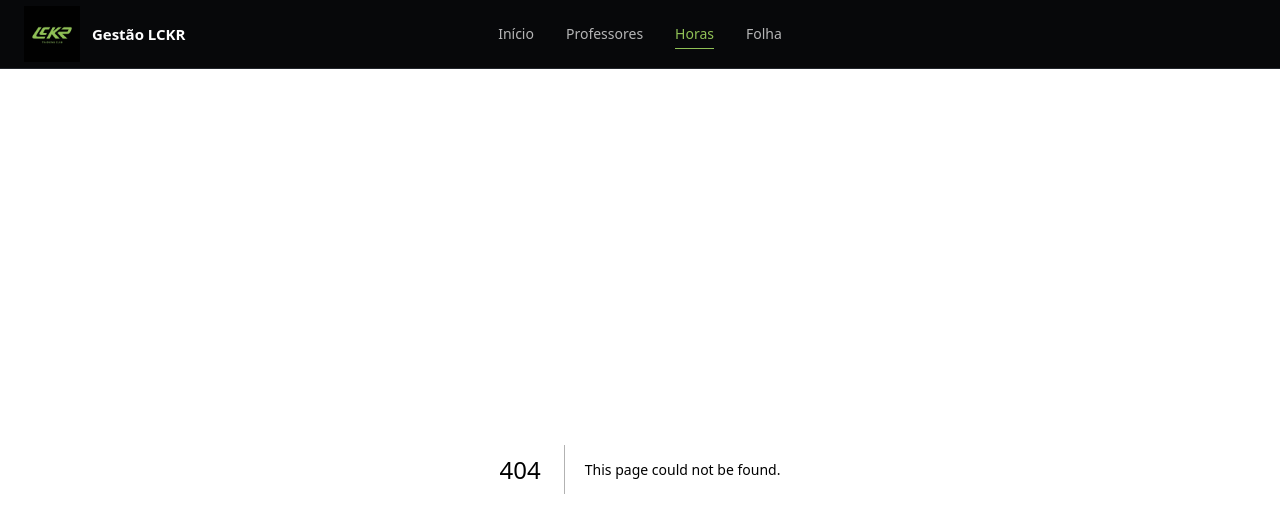
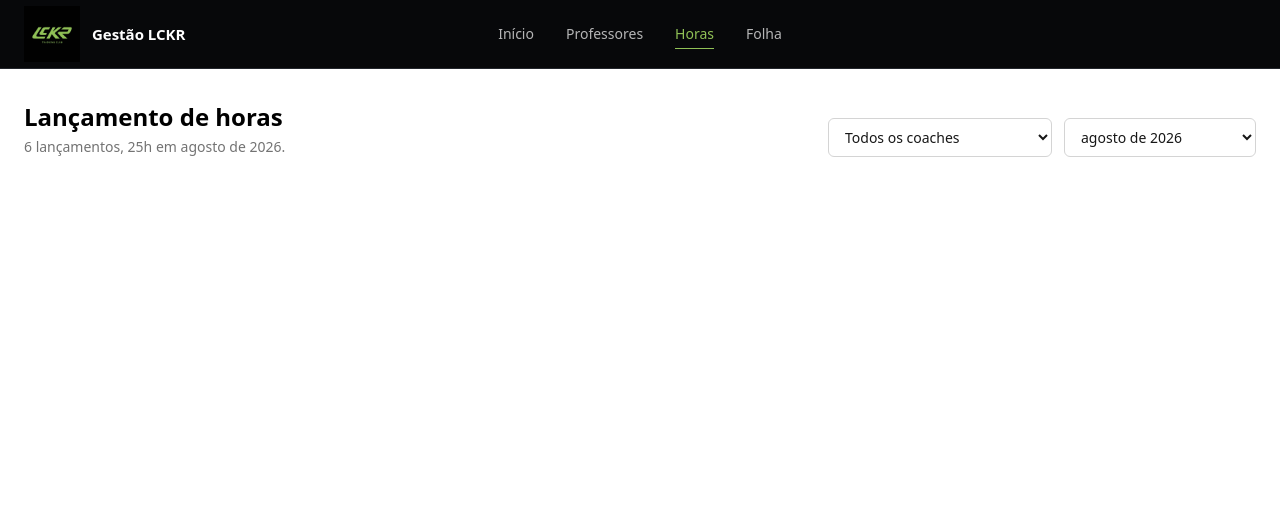
Before and after one commit to lckr-club/lckr-frontend, a Next.js app: page /horas in a window 1280 px wide. Before the commit this address had no page. Shown: the top 532 px of the page. Built offline with nearby package versions, Linux system fonts and the light colour scheme.

Commit message:
feat: adiciona a pagina de horas na aplicacao

```diff
--- /dev/null
+++ b/app/horas/page.tsx
@@ -0,0 +1,32 @@
+export default function HorasPage() {
+  return (
+    <main className="mx-auto w-full max-w-7xl px-6 py-8">
+      <div className="flex items-end justify-between">
+        <div>
+          <h1 className="text-2xl font-semibold">Lançamento de horas</h1>
+          <p className="mt-1 text-sm text-[#737373]">6 lançamentos, 25h em agosto de 2026.</p>
+        </div>
+
+        <div className="flex gap-3">
+          <select
+            aria-label="Filtrar por coach"
+            className="w-56 rounded-md border border-[#d4d4d4] bg-white px-3 py-2 text-sm text-[#171717] focus:border-[#90C156] focus:outline-none focus:ring-2 focus:ring-[#90C156]/40"
+          >
+            <option value="todos">Todos os coaches</option>
+            <option value="47291368805">Ana Beatriz Ramalho</option>
+          </select>
+
+          <select
+            aria-label="Mês"
+            className="w-48 rounded-md border border-[#d4d4d4] bg-white px-3 py-2 text-sm text-[#171717] focus:border-[#90C156] focus:outline-none focus:ring-2 focus:ring-[#90C156]/40"
+          >
+            <option value="2026-08">agosto de 2026</option>
+          </select>
+        </div>
+      </div>
+      <div>
+
+      </div>
+    </main>
+  );
+}
```
